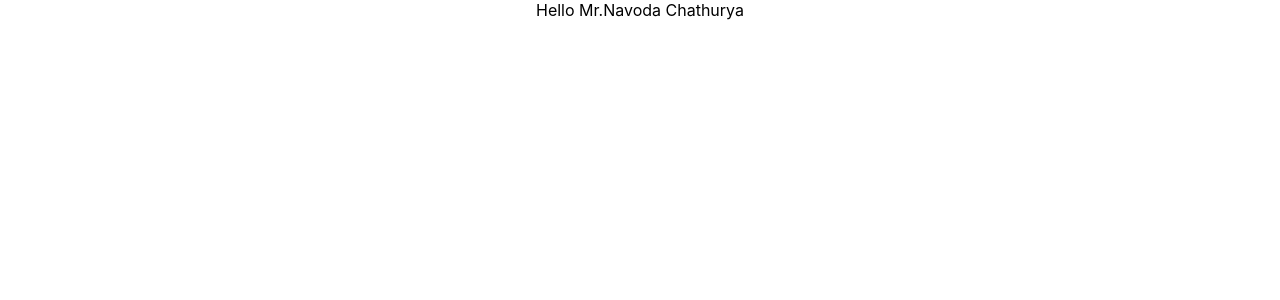
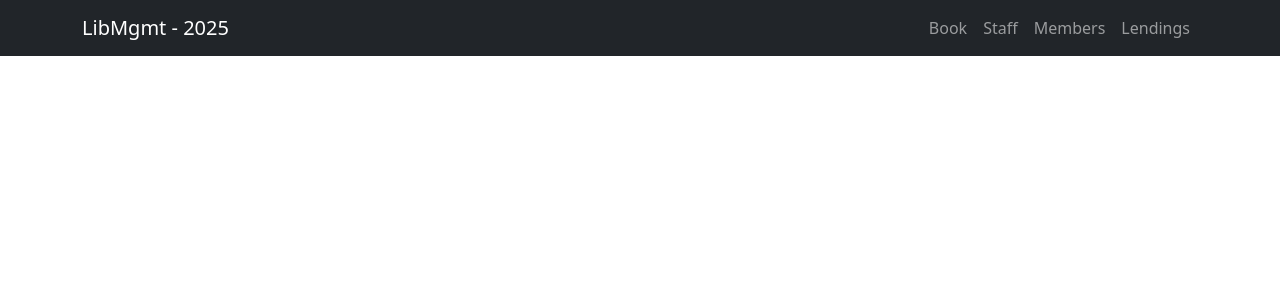
Before and after one commit to Navoda001/Library-Management-System-Frontend, a React (Create React App) app: page / in a window 1280 px wide. Shown: the top 300 px of the page. Built offline with nearby package versions, Linux system fonts and the light colour scheme.

Commit message:
add bootstrap and get nav bar

```diff
--- a/package.json
+++ b/package.json
@@ -11,7 +11,9 @@
     "@types/node": "^16.18.126",
     "@types/react": "^19.0.10",
     "@types/react-dom": "^19.0.4",
+    "bootstrap": "^5.3.3",
     "react": "^19.0.0",
+    "react-bootstrap": "^2.10.9",
     "react-dom": "^19.0.0",
     "react-scripts": "5.0.1",
     "typescript": "^4.9.5",
--- a/src/App.tsx
+++ b/src/App.tsx
@@ -1,12 +1,12 @@
 import React from 'react';
 import logo from './logo.svg';
 import './App.css';
+import  NavBar  from "./components/NavBar";
 
 function App() {
-  const name = "Navoda Chathurya"
   return (
     <div className="App">
-      Hello Mr.{name}
+      <NavBar/>
 
     </div>
   );
--- /dev/null
+++ b/src/components/NavBar.tsx
@@ -0,0 +1,30 @@
+import Container from 'react-bootstrap/Container';
+import Nav from 'react-bootstrap/Nav';
+import Navbar from 'react-bootstrap/Navbar';
+import NavDropdown from 'react-bootstrap/NavDropdown';
+
+function CollapsibleExample() {
+  return (
+    <Navbar bg="dark" data-bs-theme="dark">
+      <Container>
+
+        <Navbar.Toggle aria-controls="responsive-navbar-nav" />
+        <Navbar.Collapse id="responsive-navbar-nav">
+          <Nav className="me-auto">
+          <Navbar.Brand href="#home">LibMgmt - 2025</Navbar.Brand>
+          </Nav>
+          <Nav>
+          <Nav className="me-auto">
+            <Nav.Link href="#book">Book</Nav.Link>
+            <Nav.Link href="#staff">Staff</Nav.Link>
+            <Nav.Link href="#members">Members</Nav.Link>
+            <Nav.Link href="#lending">Lendings</Nav.Link>
+          </Nav>
+          </Nav>
+        </Navbar.Collapse>
+      </Container>
+    </Navbar>
+  );
+}
+
+export default CollapsibleExample;
--- a/src/index.tsx
+++ b/src/index.tsx
@@ -3,6 +3,7 @@ import ReactDOM from 'react-dom/client';
 import './index.css';
 import App from './App';
 import reportWebVitals from './reportWebVitals';
+import 'bootstrap/dist/css/bootstrap.min.css';
 
 const root = ReactDOM.createRoot(
   document.getElementById('root') as HTMLElement
```
Also changed, not shown: 1 other file (tests, documents, lock files or other folders).
